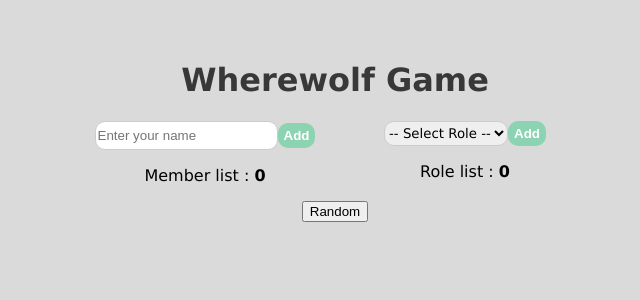
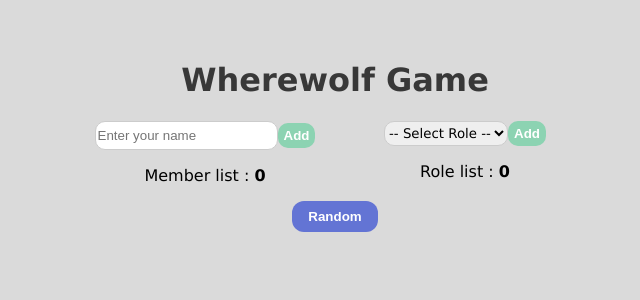
Before and after one commit to poomravint/Werewolf-Game, a React (Vite) app: page / in a window 1280 px wide. Shown: the top 300 px of the page, without its empty margins (305-945 px from the left). Built offline with nearby package versions, Linux system fonts and the light colour scheme.

Commit message:
Update Random button's color

```diff
--- a/src/components/MatchingRandom.jsx
+++ b/src/components/MatchingRandom.jsx
@@ -18,7 +18,20 @@ const MatchingRandom = ({ Groupname, GroupRole, setResult }) => {
 
   return (
     <>
-      <button onClick={handlematching}>Random</button>
+      <button
+        onClick={handlematching}
+        style={{
+          backgroundColor: "#6374d4 ",
+          color: "white",
+          border: "none",
+          borderRadius: "12px",
+          padding: "8px 16px",
+          cursor: "pointer",
+          fontWeight: "bold",
+        }}
+      >
+        Random
+      </button>
     </>
   );
 };
--- a/src/components/Rolebox.css
+++ b/src/components/Rolebox.css
@@ -48,5 +48,5 @@
 
 .role-special {
   background-color: #fff8dc;
-  border-left: 6px solid rgb(255, 183, 0);
+  border-left: 6px solid goldenrod;
 }
```
